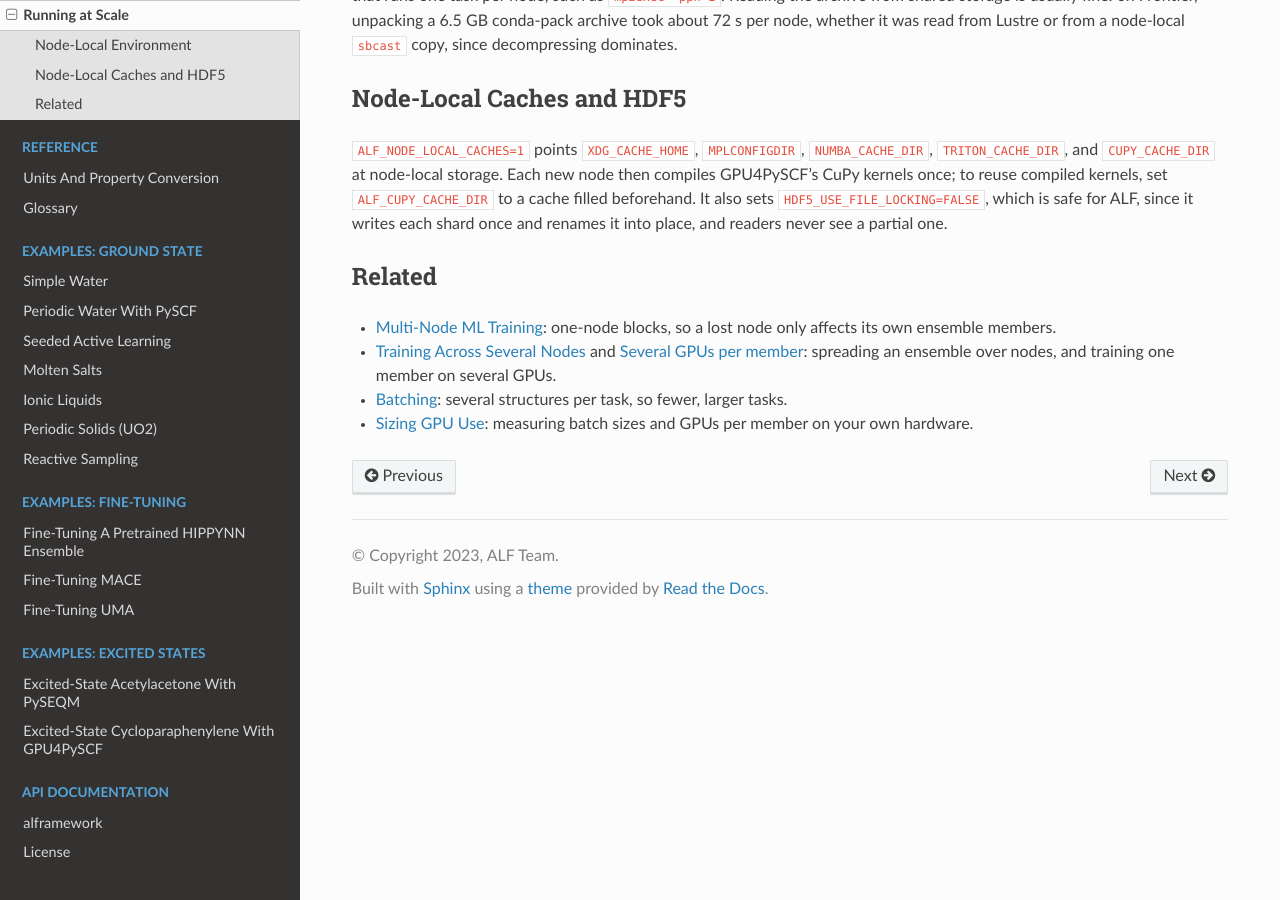
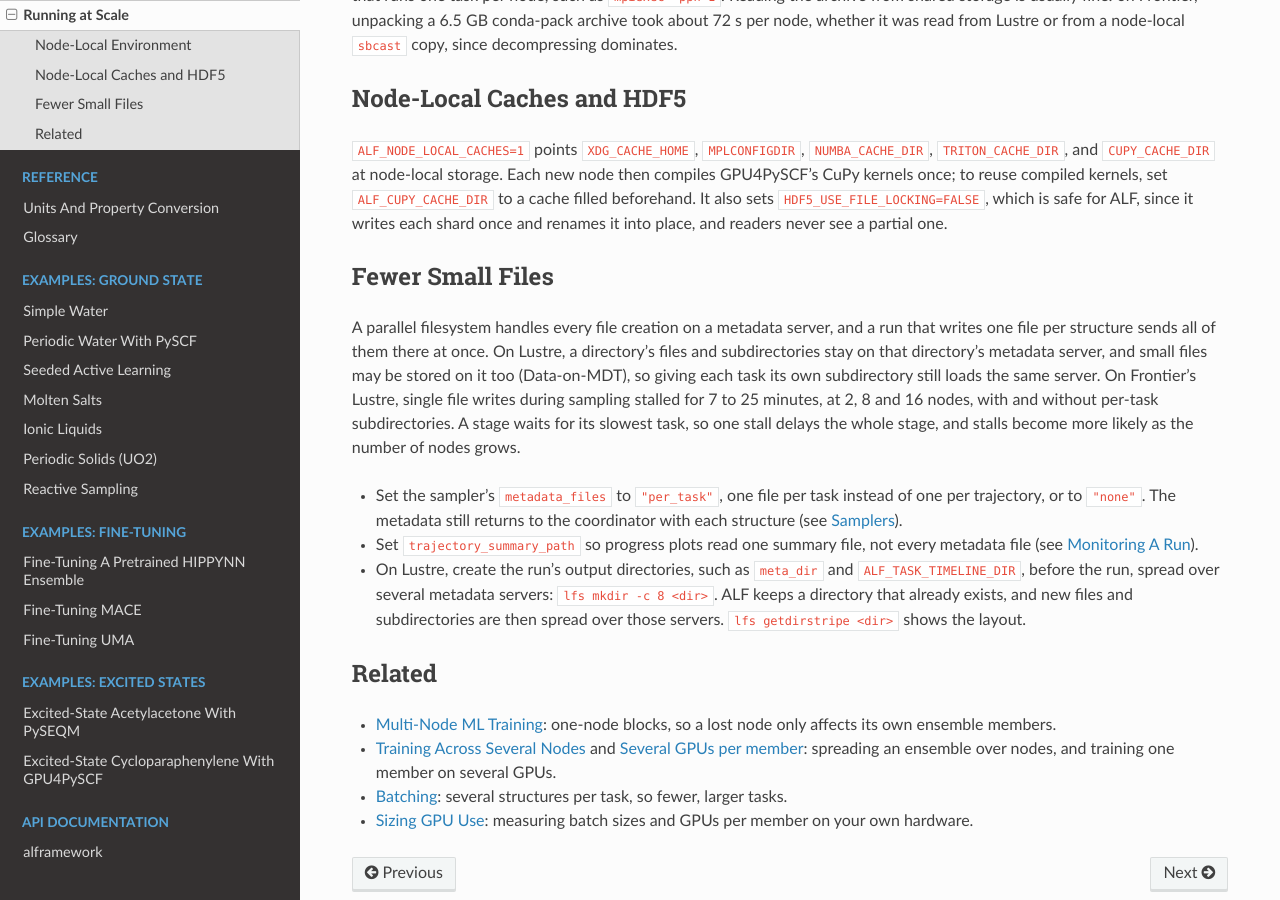
Before and after one commit to lanl/ALF, a Sphinx documentation site: the page built from docs/source/user_guide/running_at_scale.rst, in a window 1280 px wide and 900 px high, scrolled down 987 px. Built offline with Sphinx 7.4.7 and the Read the Docs theme 3.1.0, drawn with Linux system fonts in a browser that asks for light colours; pages that are not in the unit, such as notebooks, are missing from menus.

Commit message:
Document why per-task folders don't prevent metadata stalls, and what does
The meta_dir_layout entry implied that per-task subdirectories avoid the
Lustre write stalls seen at scale. They don't: a new directory stays on its
parent's metadata server, and stalls recurred with per-task folders at 2 and
16 nodes. Running at Scale gains a "Fewer Small Files" section: metadata_files
"per_task" or "none", trajectory_summary_path, and output directories created
over several metadata servers with lfs mkdir -c.

Co-Authored-By: Claude Opus 5.5 <noreply@anthropic.com>

```diff
--- a/docs/source/user_guide/running_at_scale.rst
+++ b/docs/source/user_guide/running_at_scale.rst
@@ -52,6 +52,29 @@ then compiles GPU4PySCF's CuPy kernels once; to reuse compiled kernels, set ``AL
 a cache filled beforehand. It also sets ``HDF5_USE_FILE_LOCKING=FALSE``, which is safe for ALF, since
 it writes each shard once and renames it into place, and readers never see a partial one.
 
+.. _running-at-scale-small-files:
+
+Fewer Small Files
+-----------------
+
+A parallel filesystem handles every file creation on a metadata server, and a run that writes one file
+per structure sends all of them there at once. On Lustre, a directory's files and subdirectories stay
+on that directory's metadata server, and small files may be stored on it too (Data-on-MDT), so giving
+each task its own subdirectory still loads the same server. On Frontier's Lustre, single file writes
+during sampling stalled for 7 to 25 minutes, at 2, 8 and 16 nodes, with and without per-task
+subdirectories. A stage waits for its slowest task, so one stall delays the whole stage, and stalls
+become more likely as the number of nodes grows.
+
+- Set the sampler's ``metadata_files`` to ``"per_task"``, one file per task instead of one per
+  trajectory, or to ``"none"``. The metadata still returns to the coordinator with each structure
+  (see :doc:`samplers`).
+- Set ``trajectory_summary_path`` so progress plots read one summary file, not every metadata file
+  (see :doc:`monitoring`).
+- On Lustre, create the run's output directories, such as ``meta_dir`` and
+  ``ALF_TASK_TIMELINE_DIR``, before the run, spread over several metadata servers:
+  ``lfs mkdir -c 8 <dir>``. ALF keeps a directory that already exists, and new files and
+  subdirectories are then spread over those servers. ``lfs getdirstripe <dir>`` shows the layout.
+
 Related
 -------
 
--- a/docs/source/user_guide/samplers.rst
+++ b/docs/source/user_guide/samplers.rst
@@ -572,9 +572,9 @@ Output and trajectory fields
         - Multi-trajectory sampler only. Where per-trajectory files (metadata and trajectories) go:
           ``"per_task"`` (default) gives each task its own subdirectory,
           ``meta_dir/task-<first moleculeid>/``; ``"flat"`` writes them into ``meta_dir`` itself, for
-          readers that expect one directory. Many tasks creating files in one directory at the same
-          moment are serialized by a parallel filesystem: on Lustre at 8 nodes, a task waited about
-          7 minutes to write its files. Progress plots read every layout.
+          readers that expect one directory. Progress plots read every layout. Subdirectories don't
+          reduce the number of files: at scale, write fewer of them with ``metadata_files``, as
+          described in :ref:`running-at-scale-small-files`.
       * - ``trajectory_frequency``
         - Probability of writing a trajectory for a sampling task.
       * - ``trajectory_interval``
```
